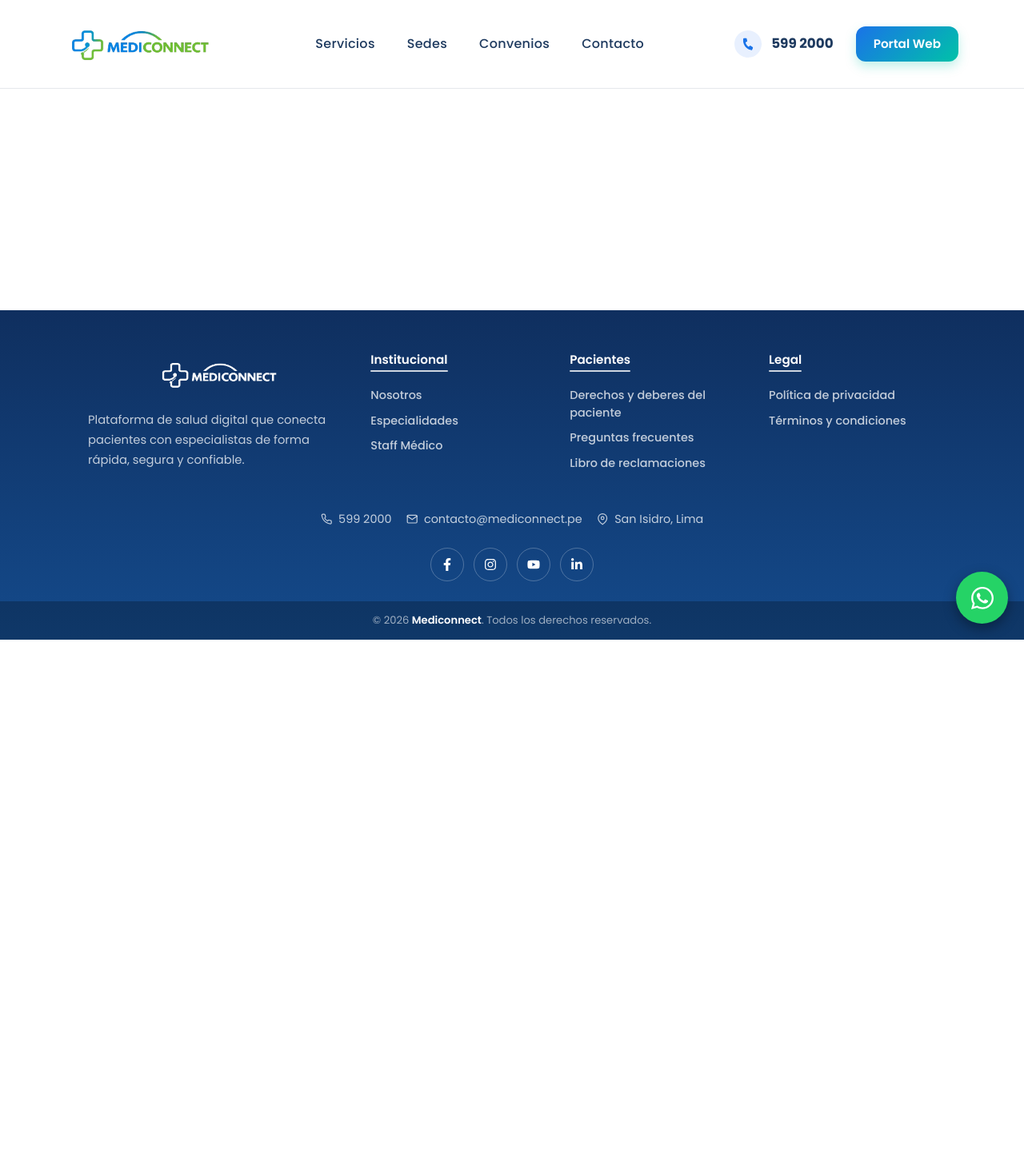
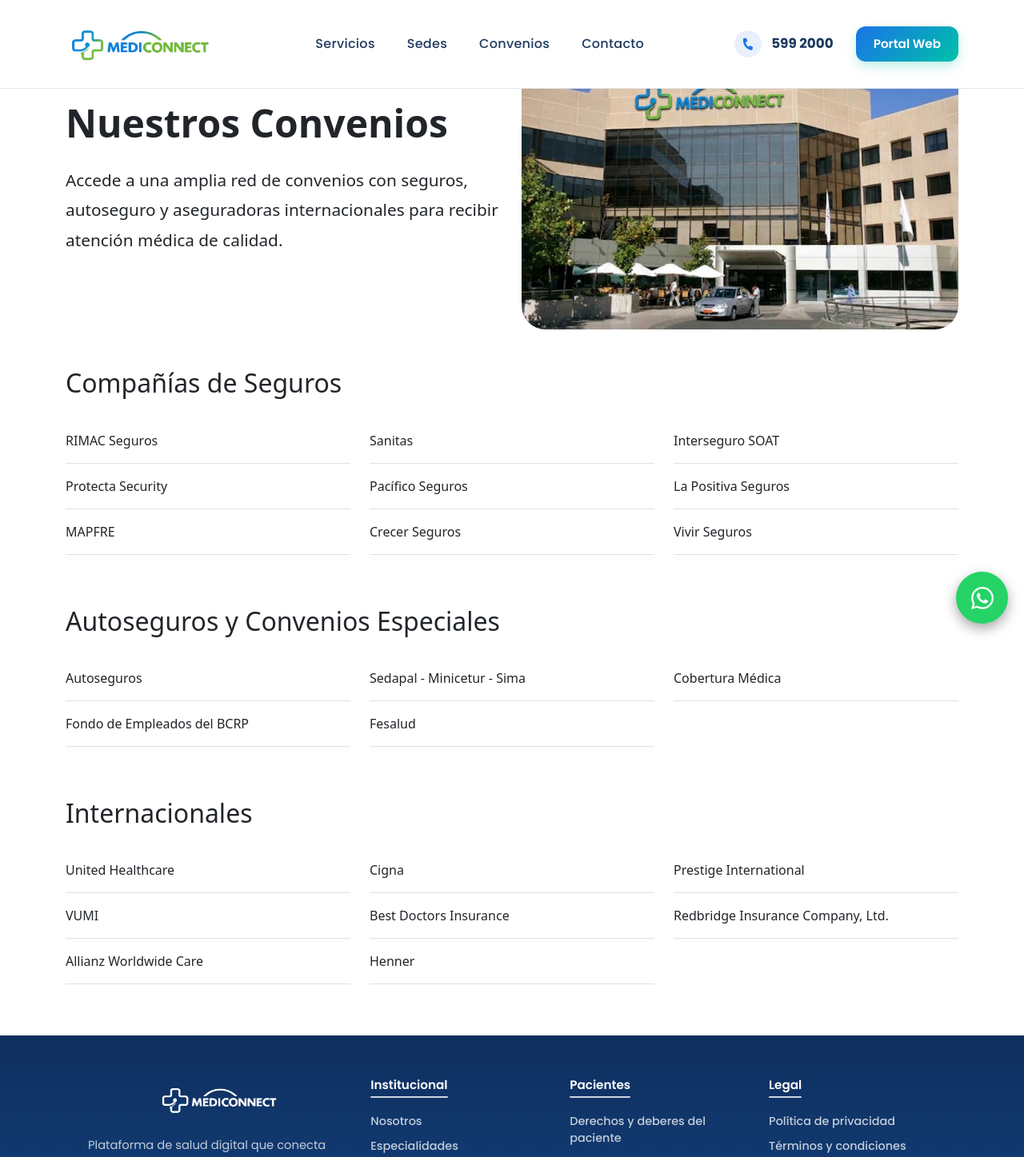
Before and after one commit to DiegoGarcia616/Frontend-MediConnect, a React (Vite) app: page /convenios in a window 1280 px wide. Shown: the top 1447 px of the page at 80% size. Before the commit the page ends 800 px from the top, so only its background shows below. Built offline with nearby package versions, Linux system fonts and the light colour scheme.

Commit message:
Implementación de Convenios con components

```diff
--- /dev/null
+++ b/src/components/HeroConvenios.jsx
@@ -0,0 +1,45 @@
+import { Container, Row, Col, Image } from "react-bootstrap";
+import imagenConvenios from "../images/imagenconvenios.png";
+
+export default function HeroConvenios() {
+    return (
+        <Container className="my-5">
+            <Row className="align-items-center">
+                <Col md={6}>
+                    <h1
+                        className="fw-bold mb-4 text-start"
+                        style={{ fontSize: "3rem" }}
+                    >
+                        Nuestros Convenios
+                    </h1>
+
+                    <p
+                        className="text-start"
+                        style={{
+                            fontSize: "1.3rem",
+                            lineHeight: "1.8",
+                        }}
+                    >
+                        Accede a una amplia red de convenios con seguros,
+                        autoseguro y aseguradoras internacionales para
+                        recibir atención médica de calidad.
+                    </p>
+                </Col>
+
+                {/* Esto es para la imagen de la sección convenioss */}
+                <Col md={6}>
+                    <Image
+                        src={imagenConvenios} alt="Convenios Clínica"
+                        fluid
+                        style={{
+                            width: "100%",
+                            borderRadius: "30px",
+                            objectFit: "cover",
+                        }}
+                    />
+                </Col>
+
+            </Row>
+        </Container>
+    );
+}
--- /dev/null
+++ b/src/components/SeccionLista.jsx
@@ -0,0 +1,43 @@
+import { Container, Row, Col } from "react-bootstrap";
+
+export default function SeccionLista({ titulo, items }) {
+    // Dividir items en 3 grupos para desktop
+    const getColumns = (arr, numCols) => {
+        const cols = Array.from({ length: numCols }, () => []);
+        arr.forEach((item, i) => {
+            cols[i % numCols].push(item);
+        });
+        return cols;
+    };
+
+    const columns = getColumns(items, 3);
+
+    return (
+        <Container className="my-5">
+            <h2 className="text-start mb-4 pb-3">
+                {titulo}
+            </h2>
+
+            <Row className="g-4">
+                {columns.map((col, colIndex) => (
+                    <Col
+                        key={colIndex}
+                        xs={12}
+                        sm={6}
+                        lg={4}
+                    >
+                        {col.map((item, itemIndex) => (
+                            <div
+                                key={itemIndex}
+                                className="border-bottom pb-3 mb-3"
+                                style={{ textAlign: "left" }}
+                            >
+                                {item}
+                            </div>
+                        ))}
+                    </Col>
+                ))}
+            </Row>
+        </Container>
+    );
+}
--- a/src/pages/public/Convenios.jsx
+++ b/src/pages/public/Convenios.jsx
@@ -1,3 +1,57 @@
+import HeroConvenios from "../../components/HeroConvenios";
+import SeccionLista from "../../components/SeccionLista";
+
 export default function Convenios() {
-    return <div>Convenios</div>
-  }
+
+  const seguros = [
+    "RIMAC Seguros",
+    "Sanitas",
+    "Interseguro SOAT",
+    "Protecta Security",
+    "Pacífico Seguros",
+    "La Positiva Seguros",
+    "MAPFRE",
+    "Crecer Seguros",
+    "Vivir Seguros",
+  ];
+
+  const autoseguros = [
+    "Autoseguros",
+    "Sedapal - Minicetur - Sima",
+    "Cobertura Médica",
+    "Fondo de Empleados del BCRP",
+    "Fesalud",
+  ];
+
+  const internacionales = [
+    "United Healthcare",
+    "Cigna",
+    "Prestige International",
+    "VUMI",
+    "Best Doctors Insurance",
+    "Redbridge Insurance Company, Ltd.",
+    "Allianz Worldwide Care",
+    "Henner",
+  ];
+
+  return (
+    <>
+      <HeroConvenios />
+
+      <SeccionLista
+        titulo="Compañías de Seguros"
+        items={seguros}
+      />
+
+      <SeccionLista
+        titulo="Autoseguros y Convenios Especiales"
+        items={autoseguros}
+      />
+
+      <SeccionLista
+        titulo="Internacionales"
+        items={internacionales}
+      />
+    </>
+  );
+}
```
Also changed, not shown: src/images/imagenconvenios.png (added).
